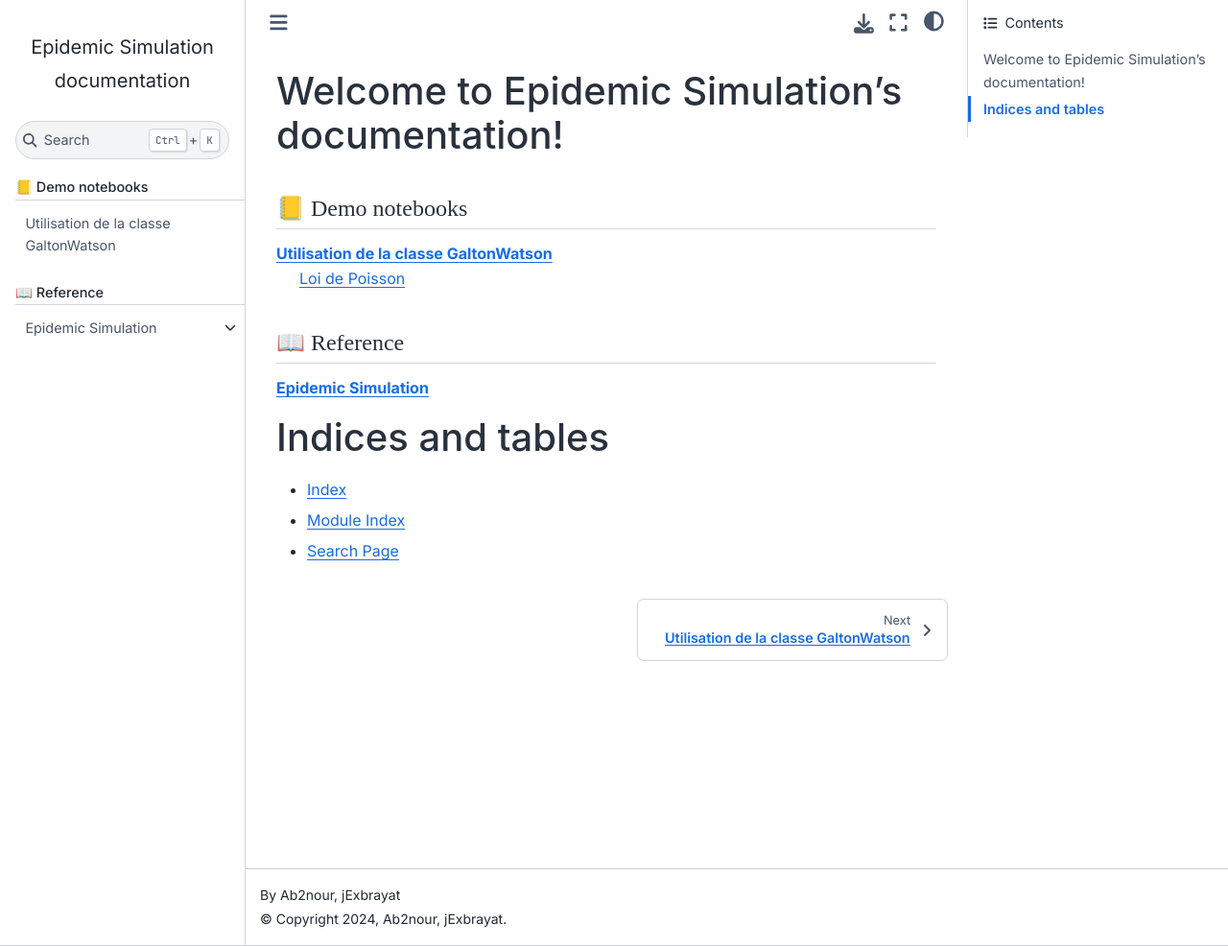
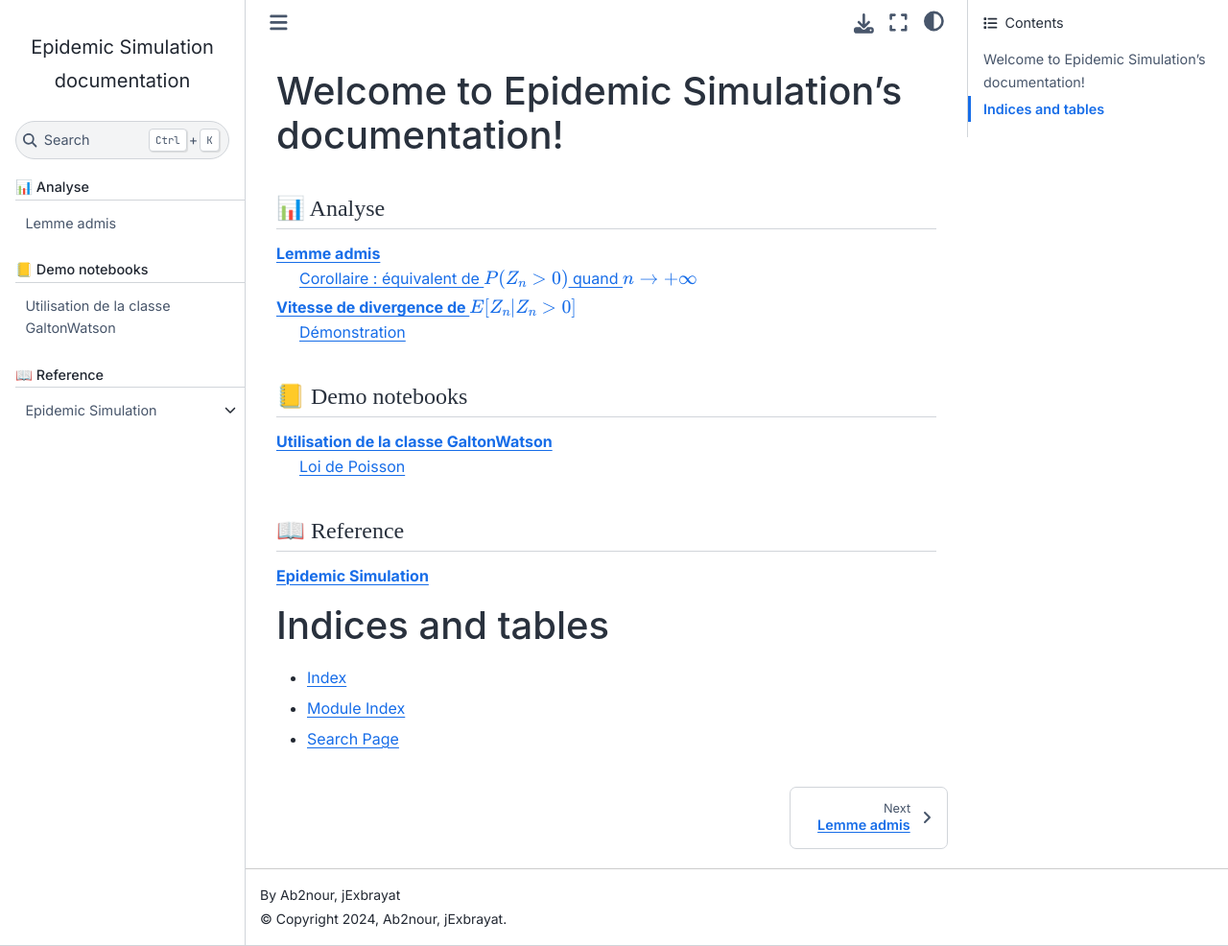
Before and after one commit to Ab2nour/epidemic-simulation, a Sphinx documentation site: the page built from docs/source/index.rst, in a window 1280 px wide and 986 px high. Shown: the whole window at 96% size. Built offline with Sphinx 7.4.7 and the Sphinx Book theme 1.1.4, drawn with Linux system fonts in a browser that asks for light colours; some web fonts are replaced; pages that are not in the unit, such as notebooks, are missing from menus; some of the changed lines change nothing that is shown.

Commit message:
feat: add maths for Yaglom theorem

```diff
--- a/docs/source/index.rst
+++ b/docs/source/index.rst
@@ -8,6 +8,7 @@
    notebooks/loi-reproduction.ipynb
    notebooks/galton-watson.ipynb
    notebooks/theoreme-yaglom.ipynb
+   maths/yaglom-theorem.md
 
 .. toctree::
    :maxdepth: 2
--- /dev/null
+++ b/docs/source/maths/yaglom-theorem.md
@@ -0,0 +1,124 @@
+# Lemme admis
+Si $E[Z_1] = 1$ et $Var[Z_1] < +\infty$ alors,
+
+$$
+\lim_{n \to +\infty} \frac{1}{n} * (\frac{1}{1-f_n(t)} - \frac{1}{1-t}) = \frac{\sigma^2}{2}
+, \hspace{8px} \forall t \in [0, 1[
+$$
+
+## Corollaire : équivalent de $P(Z_n > 0)$ quand $n \to +\infty$
+
+En évaluant l'égalité du lemme en $t=0$, on obtient
+
+$$ \lim_{n \to +\infty} \frac{1}{n} * (\frac{1}{1-f_n(0)}) - \frac{1}{n} = \frac{\sigma^2}{2}
+$$
+Comme $\displaystyle \lim_{n \to +\infty} \frac{1}{n} = 0$, on a alors
+$$ (\frac{1}{1-f_n(0)}) \sim \frac{n * \sigma^2}{2}
+$$
+c'est à dire
+$$ 1-f_n(0) \sim \frac{2}{n * \sigma^2}
+$$
+ou encore
+$$ P(Z_n > 0) \sim \frac{2}{n * \sigma^2}
+$$
+
+# Vitesse de divergence de $E[Z_n | Z_n > 0]$
+Le corollaire peut nous donner une idée de la vitesse de divergence du processus $Z_n | Z_n > 0$.
+
+$$
+\begin{align*}
+    E[Z_n | Z_n > 0] &= \sum_{k=0}^{+\infty} k * P(Z_n = k | Z_n > 0)
+    \hspace{10px} \text{par définition de l'espérance} \\
+    &= \sum_{k=0}^{+\infty} k * \frac{P(Z_n = k \cap Z_n > 0)}{P(Z_n > 0)} \hspace{10px} \text{en utilisant la formule de Bayes}\\
+\end{align*}
+$$
+
+Or $\hspace{10px} P(Z_n = k \cap Z_n > 0) = P(Z_n = k), \forall k \ge 1$
+et, pour $\hspace{4px} k=0, \hspace{6px} 0 * P(Z_n = 0 \cap Z_n > 0) = 0 * P(Z_n = 0)$
+d'où $\hspace{6px} \displaystyle \sum_{k=0}^{+\infty} k * P(Z_n = k \cap Z_n > 0) = \sum_{k=0}^{+\infty} k * P(Z_n = k)$
+Ce qui nous donne
+$$
+\begin{align*}
+    E[Z_n | Z_n > 0] &= \frac{1}{P(Z_n > 0)} \sum_{k=0}^{+\infty} k * P(Z_n = k) \\
+    &= \frac{E[Z_n]}{P(Z_n > 0)} \\
+    &= \frac{m^n}{P(Z_n > 0)} \\
+    &= \frac{1}{P(Z_n > 0)}
+\end{align*}
+$$
+Car nous sommes dans le cas critique où $m=1$.
+
+Finalement, grâce au corollaire on obtient immédiatement que $E[Z_n | Z_n > 0] \sim \frac{n * \sigma^2}{2}$
+
+# Théorème de Yaglom
+Comme la moyenne du processus conditionné $Z_n | Z_n > 0$ diverge à la même vitesse que $n$, il vient l'idée de diviser ce processus par un facteur $n$. De la sorte, nous pourrons tomber sur un processus qui converge vers une loi exponentielle de paramètre $\frac{2}{\sigma^2}$.
+
+Ce résultat est donné par le théorème de Yaglom :
+
+Si $E[Z_1] = 1$ et $Var[Z_1] = \sigma^2 < +\infty$ alors,
+$$ \lim_{n \to +\infty} P(\frac{Z_n}{n} > z | Z_n > 0) = \exp{(\frac{-2 z}{\sigma^2})}, \hspace{10px} \forall z \ge 0
+$$
+
+## Démonstration
+### Problème auxiliaire
+En utilisant les transformées de Laplace, on admet qu'il suffit de démontrer l'égalité suivante :
+$$ \lim_{n \to +\infty} E[\exp{(-\alpha * \frac{Z_n}{n})} | Z_n > 0]
+    = \frac{1}{1 + \frac{\alpha \sigma^2}{2}}
+$$
+
+En effet, on peut retrouver la partie droite de l'égalité en écrivant la transformée de Laplace de $\exp{(\frac{-2 z}{\sigma^2})}$ :
+
+$$ \begin{align*}
+    \mathcal{L}(\exp{(\frac{-2 z}{\sigma^2})})
+        &= \frac{1}{\alpha + \frac{2}{\sigma^2}} \\
+        &= \frac{2}{2 + \alpha \sigma^2} \\
+        &= \frac{1}{1 + \frac{\alpha \sigma^2}{2}}
+\end{align*}
+$$
+
+La partie gauche de l'égalité peut être retrouvée en utilisant la transformée de Laplace pour une variable aléatoire :
+$$\begin{align*}
+\mathcal{L}_{X} : & \hspace{6px} \mathbb{R} \to \mathbb{R} \\
+      & \hspace{6px} t \to \mathbb{E}[e^{tX}]
+\end{align*}
+$$
+Par identification, il faut prendre $\mathcal{L}_{\frac{Z_n}{n}}(- \alpha)$.
+Cependant, je ne sais pas expliquer comment le passage par ces transformées conserve l'égalité.
+
+### Résolution du problème auxiliaire
+Partont de la partie gauche de l'égalité.
+On admet le résultat suivant :
+$$E[\exp{(-\alpha * \frac{Z_n}{n})} | Z_n > 0] = \frac{f_n(\mathbb{e^{-\alpha / n}}) - f_n(0)}{1 - f_n{0}}
+$$
+
+On peut réécrire la partie de droite sous une forme qui fait apparaître le résultat du corollaire :
+$$ \begin{align*}
+\frac{f_n(\mathbb{e^{-\alpha / n}}) - f_n(0)}{1 - f_n{0}}
+    &= \frac{1 - f_n(0) - (1 - f_n(\mathbb{e^{-\alpha / n}}))}{1 - f_n{0}} \\
+    &= 1 - \frac{1 - f_n(\mathbb{e^{-\alpha / n}})}{1 - f_n{0}} \\
+    &= 1 - \frac{[n * (1 - f_n(\mathbb{e^{-\alpha / n}}))]^{-1}}{[n * (1 - f_n{0})]^{-1}}
+\end{align*}
+$$
+
+On sait, par le corollaire du lemme, que
+$\displaystyle \lim_{n \to +\infty} \frac{1}{n} * (\frac{1}{1-f_n(0)}) = \frac{\sigma^2}{2}$.
+
+Par ailleurs, en utilisant la convergence uniforme, on a
+$
+\displaystyle \lim_{n \to +\infty} \frac{1}{n(1-f_n(e^{-\alpha / n}))}
+= \frac{\sigma^2}{2} + \lim_{n \to +\infty} \frac{1}{n(1-e^{-\alpha / n})}
+= \frac{\sigma^2}{2} + \frac{1}{\alpha}
+$.
+
+Finalement, en passant à la limite, on a :
+$$
+\begin{align*}
+\lim_{n \to +\infty} E[\exp{(-\alpha * \frac{Z_n}{n})} | Z_n > 0]
+    &= 1 - \frac{\frac{\sigma^2}{2}}{\frac{\sigma^2}{2} + \frac{1}{\alpha}} \\
+    &= 1 - \frac{1}{1 + \frac{2}{\alpha \sigma^2}}
+    \hspace{10px} \text{en factorisant par $\sigma^2 / 2$} \\
+    &= 1 - \frac{\alpha \sigma^2}{\alpha \sigma^2 + 2} \\
+    &= \frac{2}{\alpha \sigma^2 + 2} \\
+    &= \frac{1}{\frac{\alpha \sigma^2}{2} + 1}
+\end{align*}
+$$
+Et on trouve bien le membre de droite de l'égalité auxiliaire que nous cherchions à démontrer.
```
